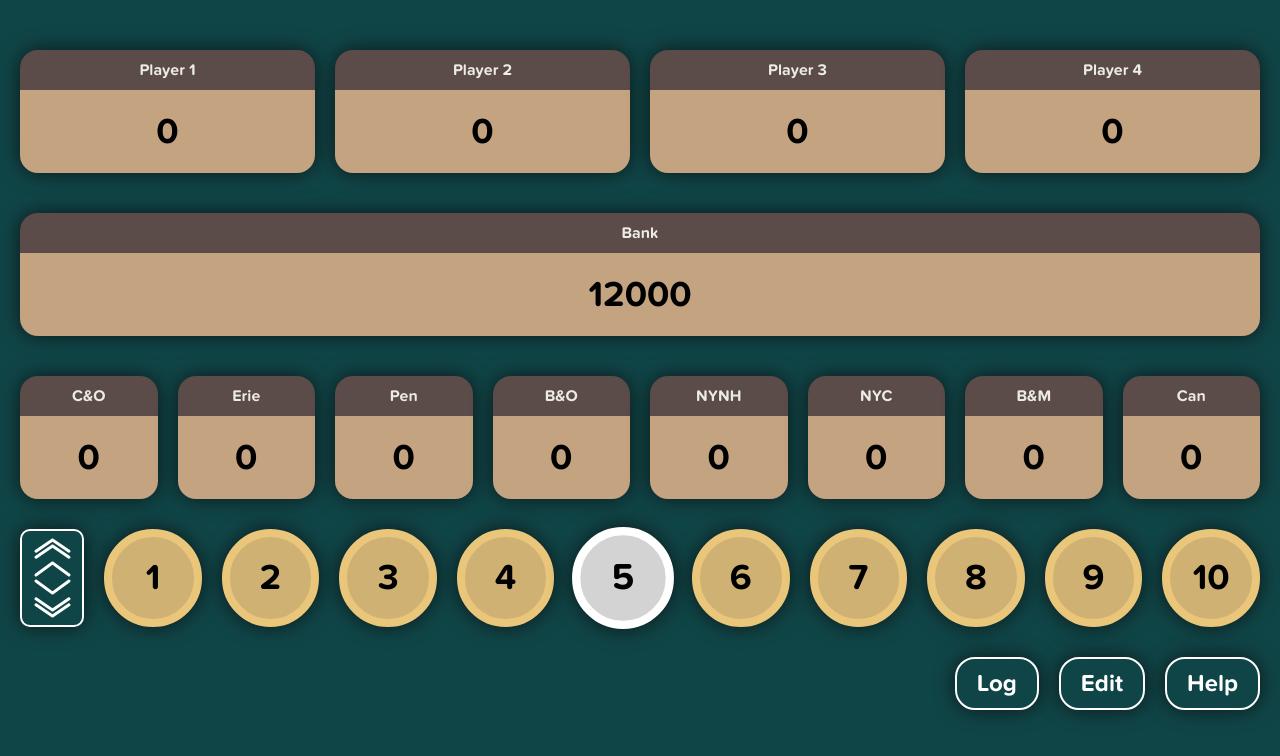
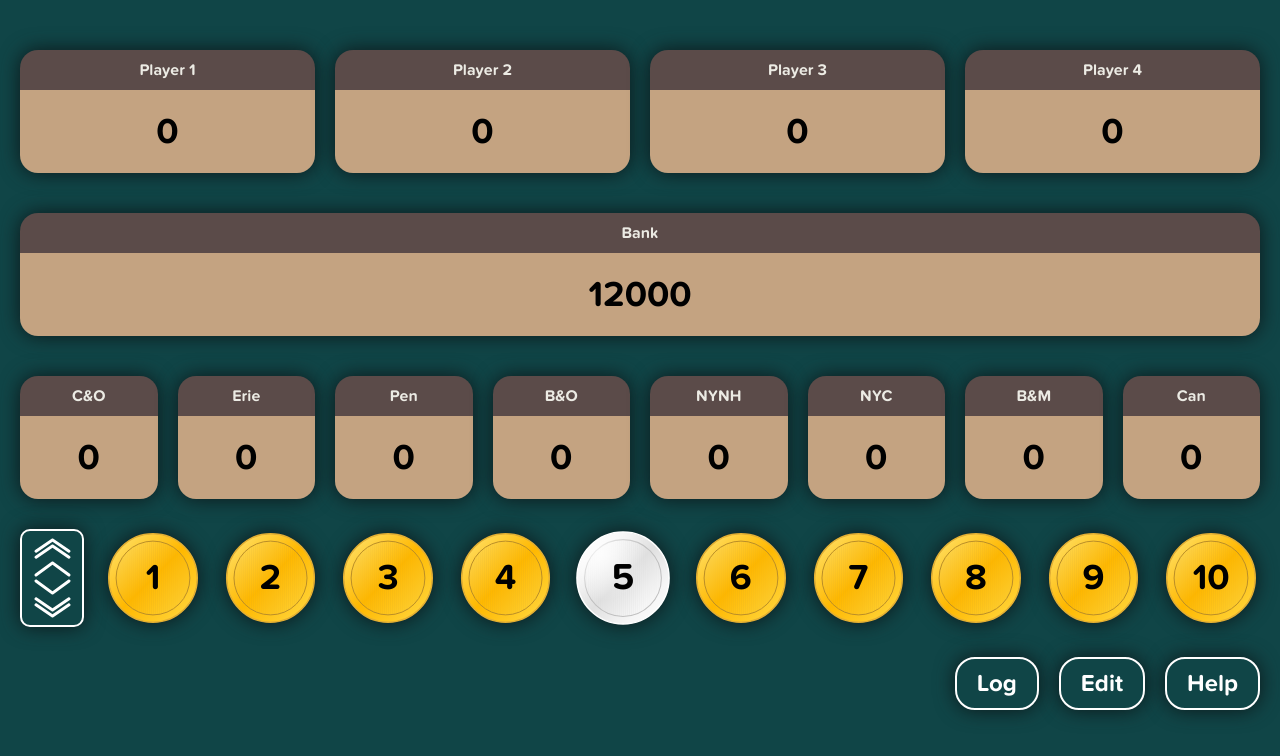
Before and after one commit to sstendal/18xx-support, a React (Create React App) app: page / in a window 1280 px wide. Shown: the top 756 px of the page. Built offline with nearby package versions, Linux system fonts and the light colour scheme.

Commit message:
Improved gold coins

```diff
--- a/src/components/Multiplier/Multiplier.css
+++ b/src/components/Multiplier/Multiplier.css
@@ -10,8 +10,6 @@
 .multiplier__selector {
     position: relative;
     box-sizing: border-box;
-    border-radius: 50%;
-    background-color: #d0b174;
     flex-grow: 1;
     flex-basis: 0;
     display: flex;
@@ -22,7 +20,9 @@
     color: black;
     font-weight: 500;
     filter: drop-shadow(0 0 10px #0c1719);
-    border: 8px solid #eac67a;
+    background-image: url('./gold-coin.svg');
+    background-size: cover;
+    background-position: center;
 }
 
 .multiplier__selector:before {
@@ -33,13 +33,11 @@
 
 .multiplier__selector--selected {
     transform: scale(1.04);
-    border-color: white;
-    background-color: #d3d3d3;
+    background-image: url('./gold-coin-selected.svg');
 }
 
 .multiplier__selector:hover {
     transform: scale(1.04);
-    border-color: white;
 }
 
 .multiplier__number {
```
Also changed, not shown: src/components/Multiplier/gold-coin-selected.svg (added), src/components/Multiplier/gold-coin.svg (added).
